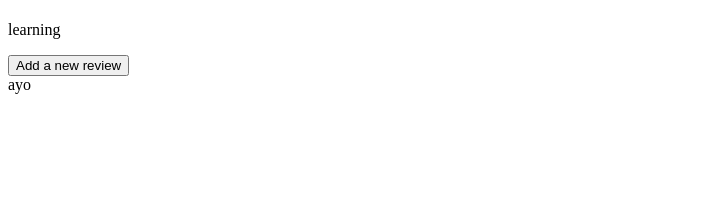
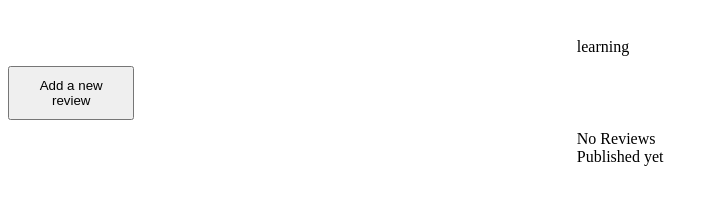
Before and after one commit to coder439/google-cssi-final-project-rate-tutorials, a plain HTML site: page coursePage.html in a window 1280 px wide. Shown: the whole page, without its empty margins (0-717 px from the left). Drawn offline with Linux system fonts and the light colour scheme; some packages are replaced by stand-ins of ours; no server answers.

Commit message:
merge conflict

```diff
--- a/coursePage.html
+++ b/coursePage.html
@@ -11,16 +11,18 @@
     <script defer src="/__/firebase/8.3.1/firebase-auth.js"></script>
     <script defer src="/__/firebase/8.3.1/firebase-database.js"></script>
     <script defer src="/__/firebase/init.js?useEmulator=true"></script>
+          <link rel="stylesheet" href="public/css/coursePage.css">
+
 
 </head>
 <body>
 
-<h1 id="name"> Course Name </h1>
-<p id ="courseDescription"> Course Description</p>
+<h1 id="name" class="center"> Course Name </h1>
+<p id ="courseDescription" class="center"> Course Description</p>
 
 
-            <button type="button" id="button" onclick=addNewReviewPage(); >Add a new review</button>
-<div id="reviewContent">ayo</div>
+            <button type="button" id="button" onclick=addNewReviewPage(); class="centerButton" >Add a new review</button>
+<div id="reviewContent" class="center">No Reviews Published yet</div>
 
 
 
--- /dev/null
+++ b/public/css/coursePage.css
@@ -0,0 +1,11 @@
+.center {
+margin: auto;
+width: 10%;
+padding: 10px;
+}
+.centerButton {
+    margin: auto;
+    width: 10%;
+    padding: 10px;
+
+}
--- a/public/js/coursePage.js
+++ b/public/js/coursePage.js
@@ -12,8 +12,10 @@ const reviewHTML = loadHTML(courseName)
 
 function setCourseDescriptionName(courseNameValue){
     const courseRef = firebase.database().ref(`courses/${courseNameValue}`)
-   courseRef.get().then((snapshot) => {
+    console.log(courseNameValue)
+    courseRef.get().then((snapshot) => {
         const value = snapshot.val()
+        console.log(value)
         var outsideClassKey = Object.keys(value)[0]
         const courseRef1 = firebase.database().ref(`courses/${courseNameValue}/${outsideClassKey}`)
         courseRef1.get().then((snapshot) => {
```
Also changed, not shown: index.html (+1 -0 lines), newReview.html (+1 -1 lines).
